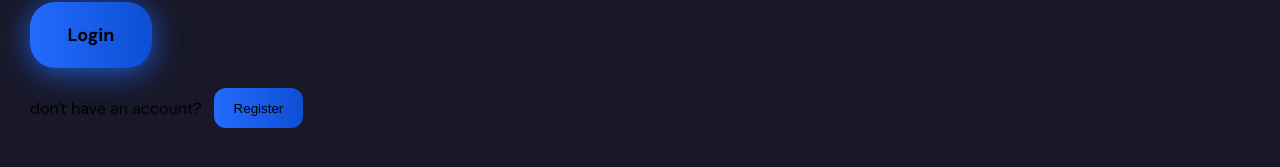
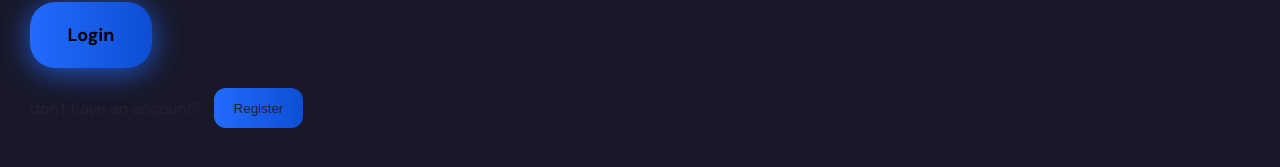
Before and after one commit to jeansi07/sport-green, a React (Vite) app: page / in a window 1280 px wide. Shown: the part 485-652 px from the top of the page. Built offline with nearby package versions, Linux system fonts and the light colour scheme; no server answers.

Commit message:
feat: dark mode in progress

```diff
--- a/src/App.tsx
+++ b/src/App.tsx
@@ -1,9 +1,11 @@
 import { getAuth, onAuthStateChanged, User } from "firebase/auth";
 import { useEffect, useState } from "react";
+import { ThemeProvider } from "styled-components";
 import appFirebase from "../src/Credentials";
 import "./App.css";
 import { SingIn } from "./Pages";
 import AppRoutes from "./routes/router";
+import Themes from "./theme/theme";
 
 const auth = getAuth(appFirebase);
 
@@ -22,7 +24,13 @@ function App() {
     return () => unsubscribe();
   }, []);
 
-  return <>{user ? <AppRoutes /> : <SingIn />}</>;
+  return (
+    <>
+      <ThemeProvider theme={Themes["light"]}>
+        {user ? <AppRoutes /> : <SingIn />}
+      </ThemeProvider>
+    </>
+  );
 }
 
 export default App;
--- /dev/null
+++ b/src/theme/index.ts
@@ -0,0 +1 @@
+export * from "./theme";
--- /dev/null
+++ b/src/theme/theme.tsx
@@ -0,0 +1,22 @@
+const LightTheme = {
+  title: "#161617",
+  paragraph: "#232232",
+  bgc: "#fff",
+  colorTextInput: "#161617",
+  bgInput: "#FFFFFF",
+};
+
+const DarkTheme = {
+  title: "#FEFEFE",
+  paragraph: "#FEFEFE",
+  bgc: "#181828",
+  colorTextInput: "#FEFEFE",
+  bgInput: "#2F2F43",
+};
+
+const Themes = {
+  light: LightTheme,
+  dark: DarkTheme,
+};
+
+export default Themes;
```
